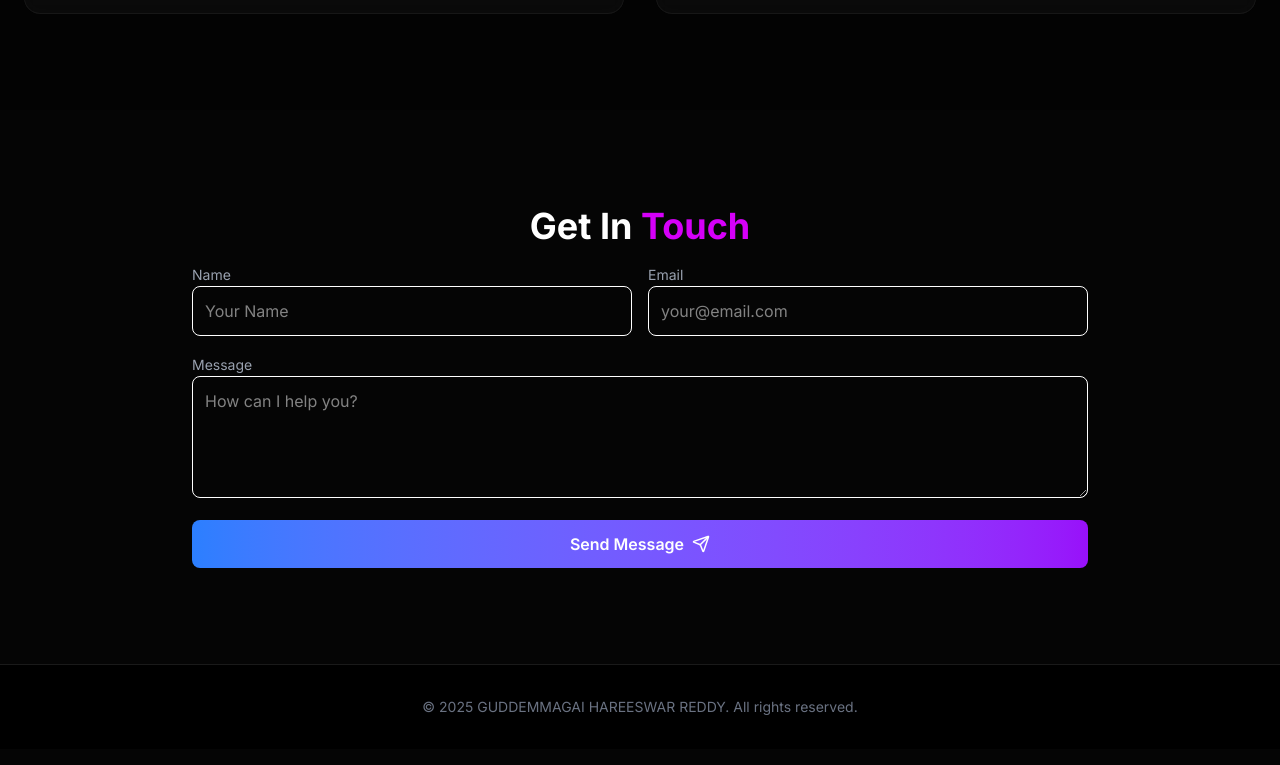
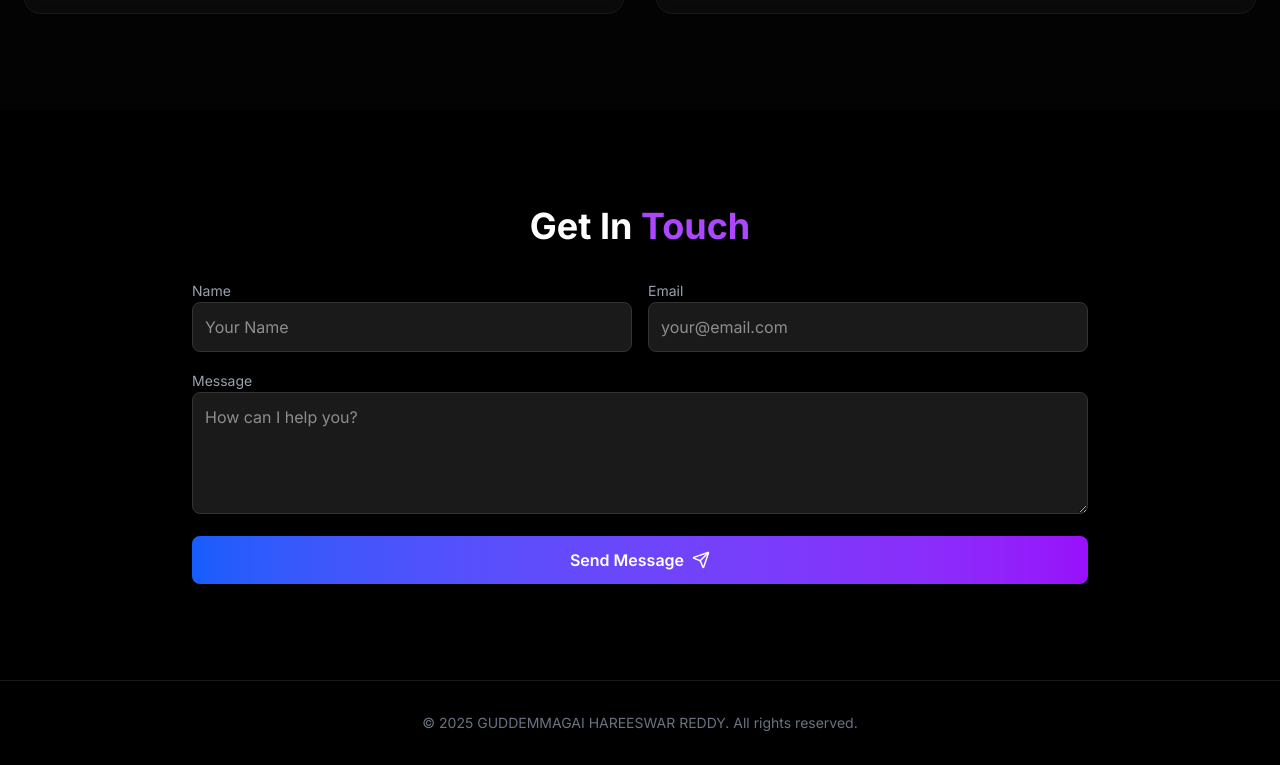
Before and after one commit to hareeswarreddy-g/portfolio-hareesh, a Next.js app: page / in a window 1280 px wide. Shown: the part 3364-4129 px from the top of the page. Built offline with nearby package versions, Linux system fonts and the light colour scheme.

Commit message:
there was a issue with line endings

```diff
--- a/src/components/Contact.tsx
+++ b/src/components/Contact.tsx
@@ -4,8 +4,7 @@ import emailjs from "emailjs-com";
 import { motion } from "framer-motion";
 import { Send } from "lucide-react";
 
-// 1. Import your db from the file you just shared
-// Make sure the path './firebaseConfig' matches where your firebase file is saved
+// 1. Ensure this path points exactly to where your firebase config file lives
 import { db } from "../lib/firebase";
 import { collection, addDoc, serverTimestamp } from "firebase/firestore";
 
@@ -17,52 +16,63 @@ export default function Contact() {
 
   const handleSubmit = async (e: React.FormEvent<HTMLFormElement>) => {
     e.preventDefault();
+
+    // Prevent double clicks
+    if (loading) return;
     setLoading(true);
-
-    const templateParams = {
-      name,
-      email,
-      message,
-      createdAt: new Date().toLocaleString(),
-    };
 
     try {
       // --- STEP 1: SAVE TO FIREBASE ---
-      // This ensures you have a record even if the email fails
-      console.log("Saving to Firebase...");
-      await addDoc(collection(db, "contacts"), {
-        name,
-        email,
-        message,
+      console.log("Attempting to save to Firebase...");
+      const docRef = await addDoc(collection(db, "contacts"), {
+        name: name.trim(),
+        email: email.trim(),
+        message: message.trim(),
         sentAt: serverTimestamp(),
       });
+      console.log("Firebase Success! ID:", docRef.id);
 
       // --- STEP 2: SEND EMAIL VIA EMAILJS ---
-      console.log("Sending email...");
+      console.log("Attempting to send email...");
+      // We pass the data directly in the object
       await emailjs.send(
         "service_43ztd5o",
         "template_92fqc7t",
-        templateParams,
+        {
+          name: name,
+          email: email,
+          message: message,
+          createdAt: new Date().toLocaleString(),
+        },
         "mEoLFE2wYcpqLR-4J"
       );
+      console.log("EmailJS Success!");
 
-      alert("Success! Your message was saved and emailed. 🎉");
+      // --- STEP 3: SUCCESS FEEDBACK ---
+      alert("Message sent successfully! 🎉");
 
-      // Clear form
+      // Reset form fields
       setName("");
       setEmail("");
       setMessage("");
 
-    } catch (error) {
-      console.error("Error during submission:", error);
-      alert("Something went wrong. Check the console for details.");
+    } catch (error: any) {
+      // This will catch errors from BOTH Firebase and EmailJS
+      console.error("Submission Failure:", error);
+
+      // Clearer error messages for you to debug
+      if (error.code === 'permission-denied') {
+        alert("Firebase Error: Please check your Firestore Security Rules.");
+      } else {
+        alert("Failed to send: " + (error.text || error.message || "Unknown Error"));
+      }
     } finally {
       setLoading(false);
     }
   };
 
   return (
-    <section id="contact" className="py-24 relative overflow-hidden">
+    <section id="contact" className="py-24 relative overflow-hidden bg-black">
       <div className="container mx-auto px-6 relative z-10">
         <motion.div
           initial={{ opacity: 0, y: 20 }}
@@ -71,11 +81,11 @@ export default function Contact() {
           transition={{ duration: 0.6 }}
           className="max-w-4xl mx-auto text-center"
         >
-          <h2 className="text-3xl md:text-4xl font-bold mb-4">
-            Get In <span className="text-[var(--neon-purple)]">Touch</span>
+          <h2 className="text-3xl md:text-4xl font-bold mb-4 text-white">
+            Get In <span className="text-purple-500">Touch</span>
           </h2>
 
-          <form onSubmit={handleSubmit} className="space-y-4 text-left">
+          <form onSubmit={handleSubmit} className="space-y-4 text-left mt-8">
             <div className="grid grid-cols-1 md:grid-cols-2 gap-4">
               <div className="space-y-2">
                 <label className="text-sm text-gray-400">Name</label>
@@ -84,7 +94,7 @@ export default function Contact() {
                   value={name}
                   onChange={(e) => setName(e.target.value)}
                   required
-                  className="w-full bg-[var(--card-bg, #1a1a1a)] border border-[var(--card-border, #333)] rounded-lg p-3 text-white focus:outline-none focus:border-[var(--neon-blue, #00d2ff)]"
+                  className="w-full bg-[#1a1a1a] border border-[#333] rounded-lg p-3 text-white focus:outline-none focus:border-blue-500 transition-all"
                   placeholder="Your Name"
                 />
               </div>
@@ -95,7 +105,7 @@ export default function Contact() {
                   value={email}
                   onChange={(e) => setEmail(e.target.value)}
                   required
-                  className="w-full bg-[var(--card-bg, #1a1a1a)] border border-[var(--card-border, #333)] rounded-lg p-3 text-white focus:outline-none focus:border-[var(--neon-blue, #00d2ff)]"
+                  className="w-full bg-[#1a1a1a] border border-[#333] rounded-lg p-3 text-white focus:outline-none focus:border-blue-500 transition-all"
                   placeholder="your@email.com"
                 />
               </div>
@@ -108,7 +118,7 @@ export default function Contact() {
                 value={message}
                 onChange={(e) => setMessage(e.target.value)}
                 required
-                className="w-full bg-[var(--card-bg, #1a1a1a)] border border-[var(--card-border, #333)] rounded-lg p-3 text-white focus:outline-none focus:border-[var(--neon-blue, #00d2ff)]"
+                className="w-full bg-[#1a1a1a] border border-[#333] rounded-lg p-3 text-white focus:outline-none focus:border-blue-500 transition-all"
                 placeholder="How can I help you?"
               />
             </div>
@@ -116,9 +126,15 @@ export default function Contact() {
             <button
               type="submit"
               disabled={loading}
-              className="w-full py-3 rounded-lg bg-gradient-to-r from-blue-500 to-purple-600 text-white font-semibold flex items-center justify-center gap-2 hover:opacity-90 transition-opacity disabled:opacity-50"
+              className="w-full py-3 rounded-lg bg-gradient-to-r from-blue-600 to-purple-600 text-white font-semibold flex items-center justify-center gap-2 hover:brightness-110 transition-all disabled:opacity-50 disabled:cursor-not-allowed"
             >
-              {loading ? "Sending..." : <>Send Message <Send size={18} /></>}
+              {loading ? (
+                <span className="flex items-center gap-2">
+                  Sending... <span className="animate-pulse">●●●</span>
+                </span>
+              ) : (
+                <>Send Message <Send size={18} /></>
+              )}
             </button>
           </form>
         </motion.div>
```
